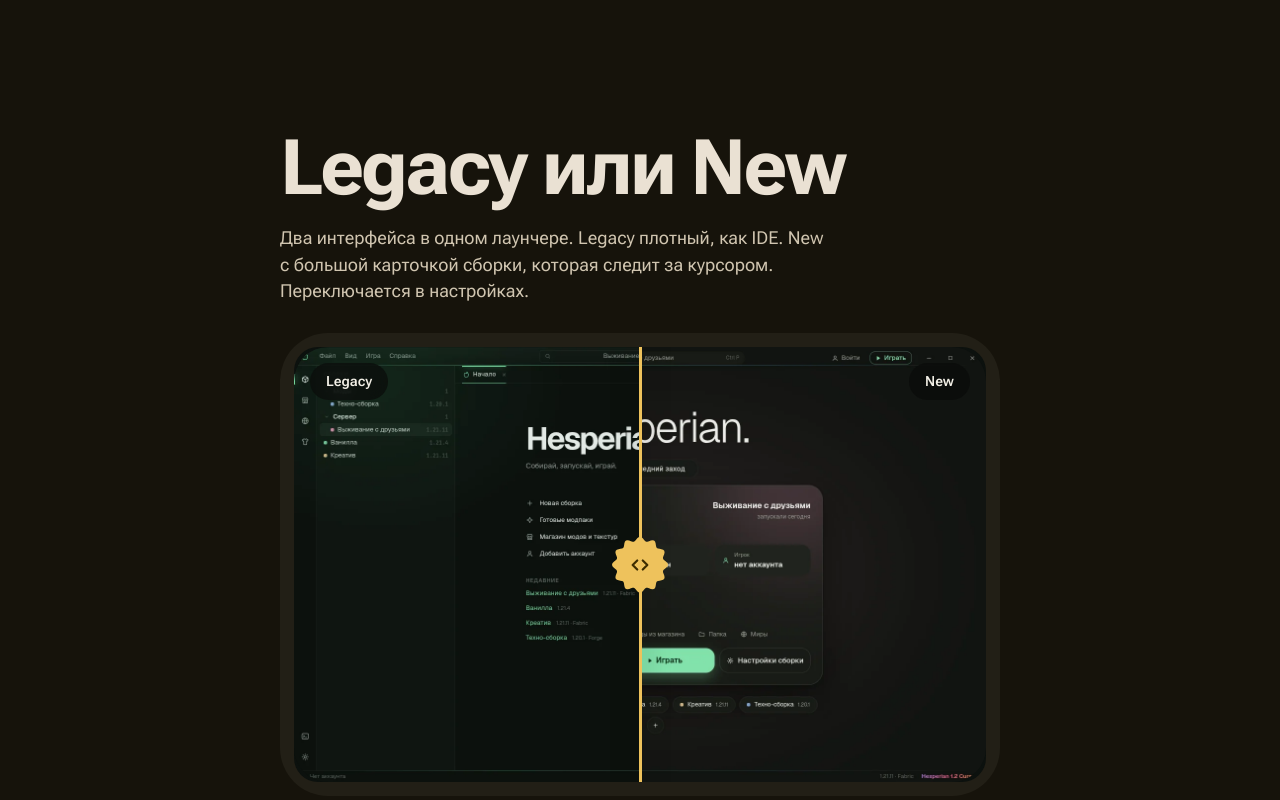
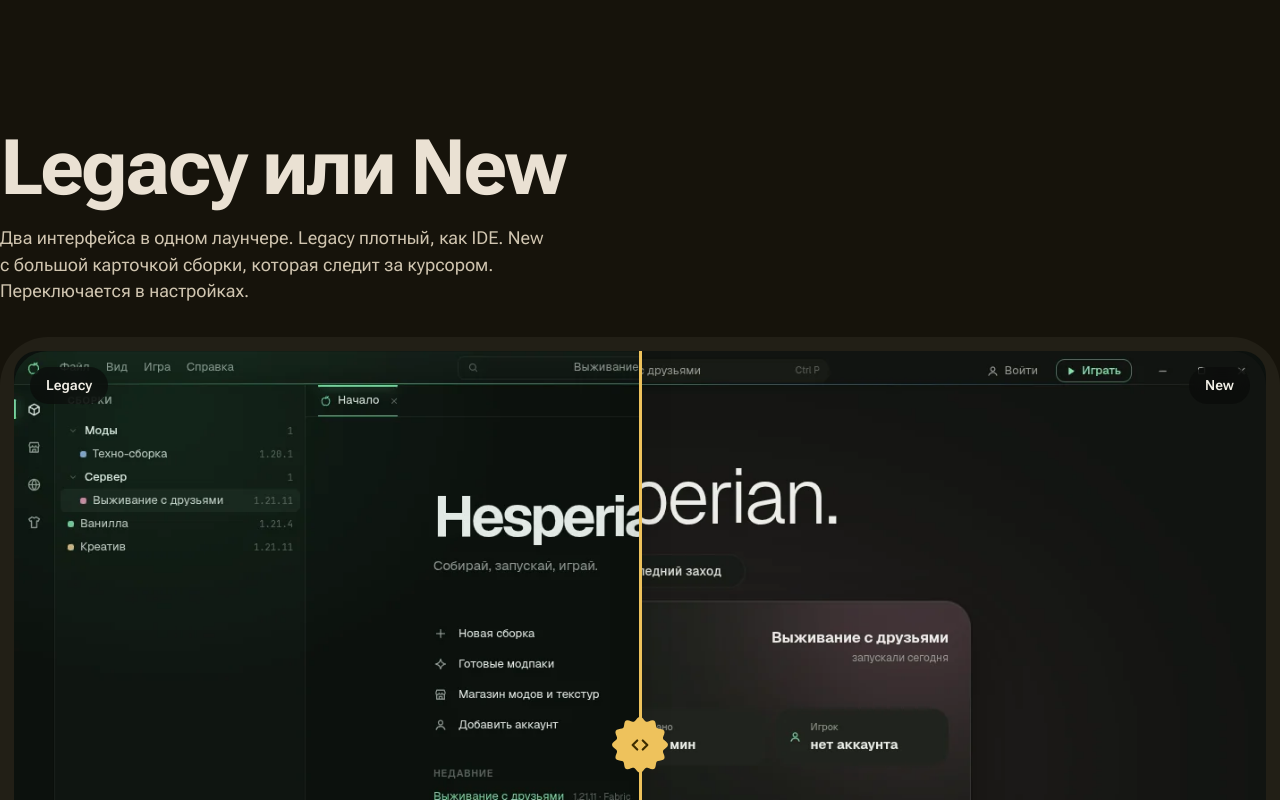
Before and after one commit to Defender1337afk/Defender1337afk.github.io, a plain HTML site: page index.html in a window 1280 px wide. Shown: the part 1400-2200 px from the top of the page. Drawn offline with Linux system fonts and the light colour scheme.

Commit message:
Слайдер по ширине как главный скриншот

```diff
--- a/style.css
+++ b/style.css
@@ -1293,11 +1293,6 @@ h2 {
   margin-top: var(--gap);
 }
 
-.versus__head {
-  max-width: 720px;
-  margin-inline: auto;
-}
-
 .versus__head p {
   margin-top: 18px;
   max-width: 34em;
@@ -1306,9 +1301,13 @@ h2 {
 }
 
 .versus__frame {
-  max-width: 720px;
-  margin-top: 28px;
-  margin-inline: auto;
+  margin-top: 32px;
+}
+
+@media (min-width: 1040px) {
+  .versus__view {
+    border-radius: 34px;
+  }
 }
 
 .versus__view {
```
